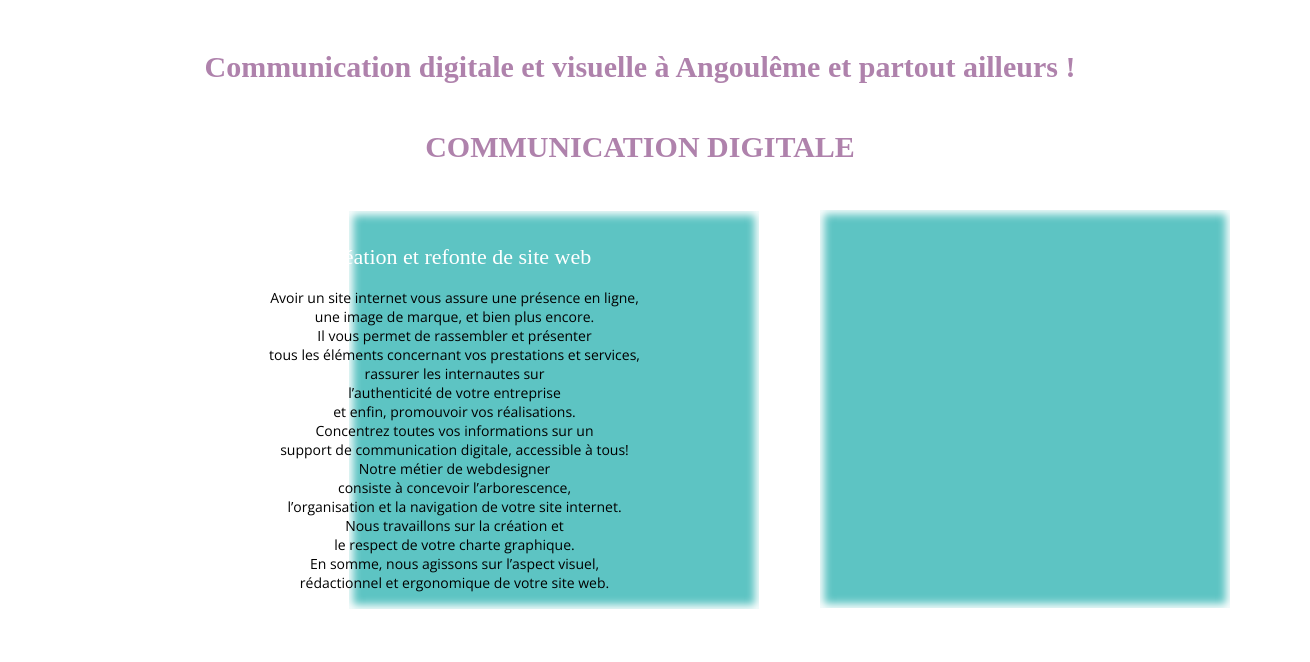
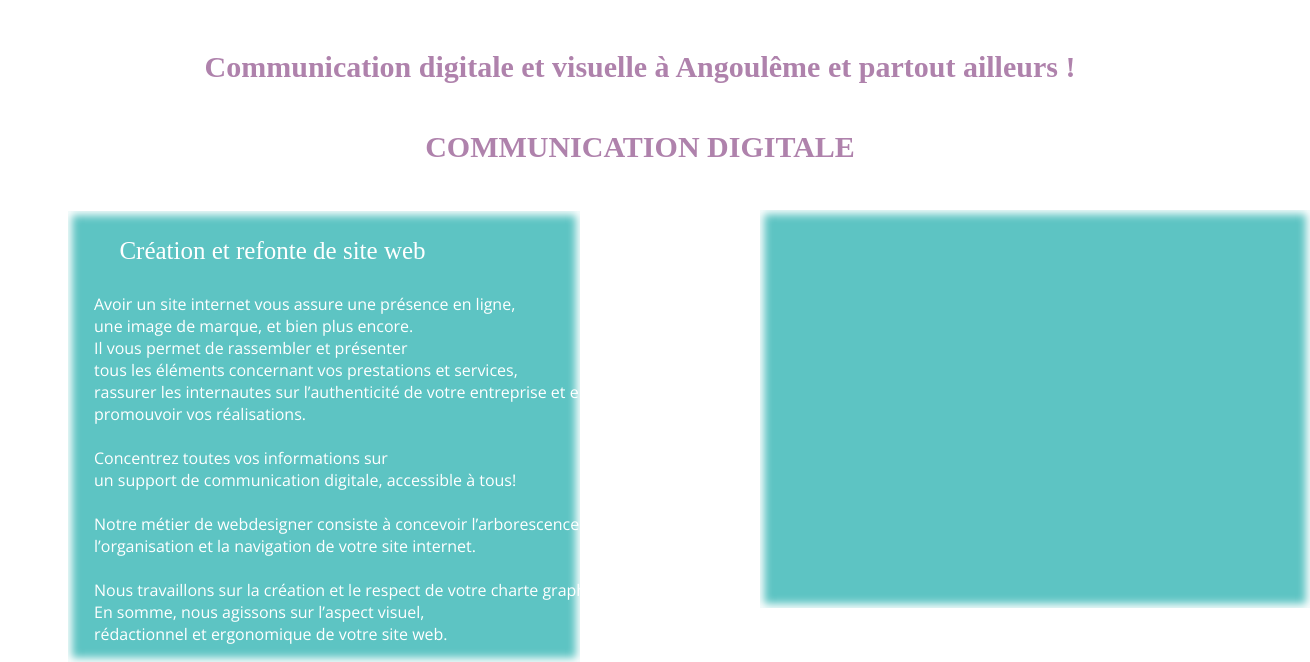
Before and after one commit to leelee04/Site-webdesign, a plain HTML site: page index.html in a window 1280 px wide. Shown: the part 606-1268 px from the top of the page, 1310 px wide, since content can reach past the window. Before the commit the page ends 1215 px from the top, so only its background shows below. Drawn offline with nearby package versions, Linux system fonts and the light colour scheme; a web font is replaced by a local one.

Commit message:
two blocs and texte

```diff
--- a/index.html
+++ b/index.html
@@ -37,7 +37,7 @@
         </ul>
     </header>
 
-</body>
+
     <section>
         <h1 class="Titlesite">Fox Webdesign</h1>
         <p class="sphere">Rejoignez la sphere numerique</p>
@@ -67,9 +67,9 @@
     </div>
     <div class="bloc2">
     </div>
-<h4 class="titleblocs">Création et refonte de site web</h4>
-<center>
-    <p class="textblocs">Avoir un site internet vous assure une présence en ligne,
+        <div class="titleblocs">Création et refonte de site web</div>
+<h6 class="texte">
+    Avoir un site internet vous assure une présence en ligne,
     <br>
     une image de marque, et bien plus encore.
     <br>
@@ -77,31 +77,28 @@
     <br>
     tous les éléments concernant vos prestations et services,
     <br>
-        rassurer les internautes sur
+     rassurer les internautes sur l’authenticité de votre entreprise et enfin,
 <br>
-        l’authenticité de votre entreprise
+     promouvoir vos réalisations.
 <br>
-        et enfin, promouvoir vos réalisations.
 <br>
-        Concentrez toutes vos informations sur un
+Concentrez toutes vos informations sur
 <br>
-        support de communication digitale, accessible à tous!
+un support de communication digitale, accessible à tous!
 <br>
-        Notre métier de webdesigner
 <br>
-        consiste à concevoir l’arborescence,
+Notre métier de webdesigner consiste à concevoir l’arborescence,
 <br>
 l’organisation et la navigation de votre site internet.
 <br>
-        Nous travaillons sur la création et
 <br>
-        le respect de votre charte graphique.
+Nous travaillons sur la création et le respect de votre charte graphique.
 <br>
 En somme, nous agissons sur l’aspect visuel,
 <br>
 rédactionnel et ergonomique de votre site web.
-    </p>
-</center>
+</h6>
 
+</body>
 
 </html>
--- a/style.css
+++ b/style.css
@@ -199,20 +199,20 @@ hr {
 .box{
     margin: 10px;
     padding: 25px;
-    margin-left: 820px;
+    margin-left: 760px;
     margin-right: auto;
     margin-top: 46px;
-    width: 410px;
+    width: 43%;
     height: 398px;
     background-color: rgb(93, 196, 195);
     box-shadow: inset 0px 0px 8px 4px white;
 }
 .bloc2{
-    width: 410px;
-    height: 398px;
+    width: 40%;
+    height: 451px;
     margin: 10px;
     padding: 25px;
-    margin-left: 349px;
+    margin-left: 68px;
     margin-top: -407px;
     background-color: rgb(93, 196, 195);
     box-shadow: inset 0px 0px 8px 4px white;
@@ -222,18 +222,19 @@ hr {
     display: flex;
 }
 .titleblocs{
-    font-size: 22px;
+    font-size: 25px;
     display: flex;
     justify-content: center;
-    margin-top: -375px;
-    margin-left: -367px;
+    margin-top: -435px;
+    margin-left: -735px;
     font-size: candal;
     font-family: 'Candal';
     color: white;
 }
-.textblocs{
-    margin-left: -371px;
-    margin-top: 18px;
-    font-size: 14px;
+.texte{
+    margin-left: 94px;
+    margin-top: 28px;
+    font-size: 16px;
     font-family: Open sans;
+    color: white;
 }
```
Lines whose indentation alone changed are shown as unchanged.
